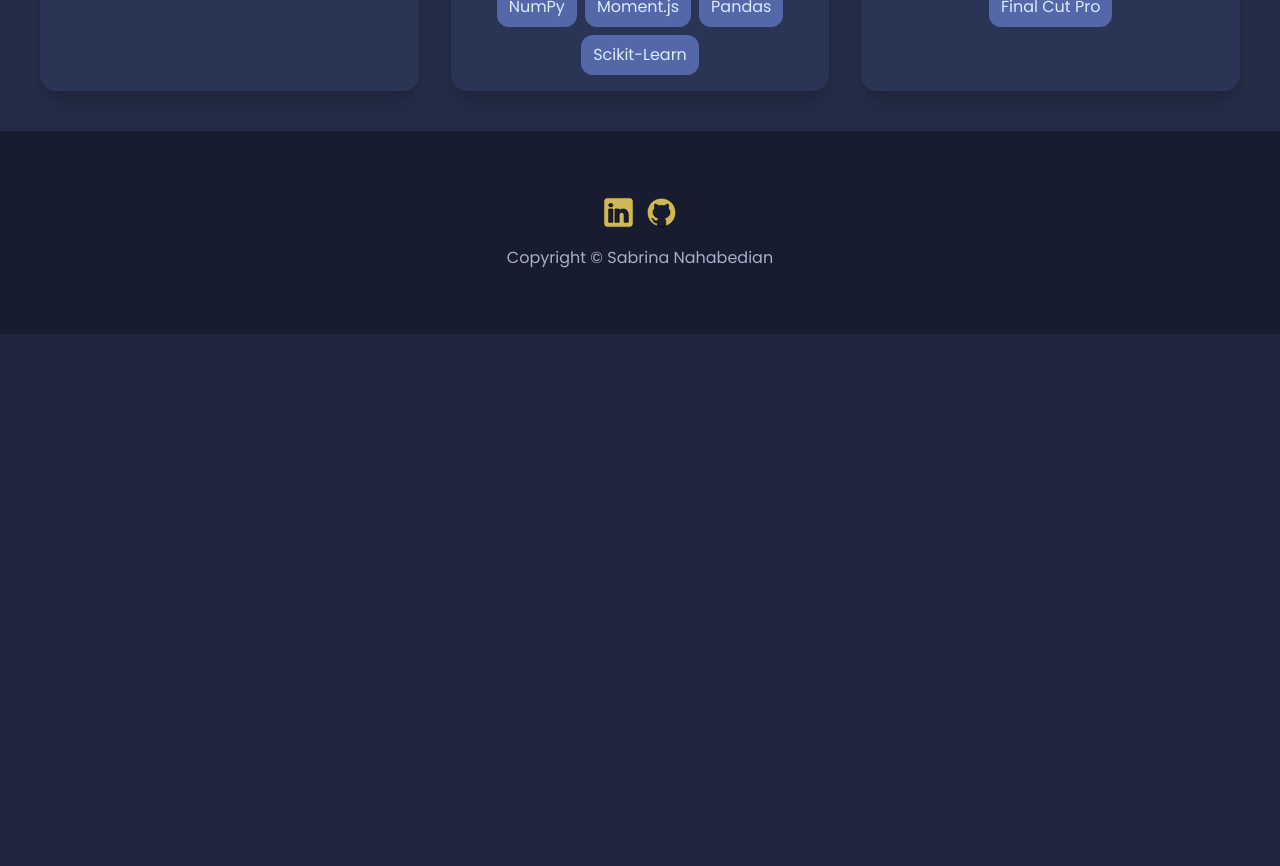
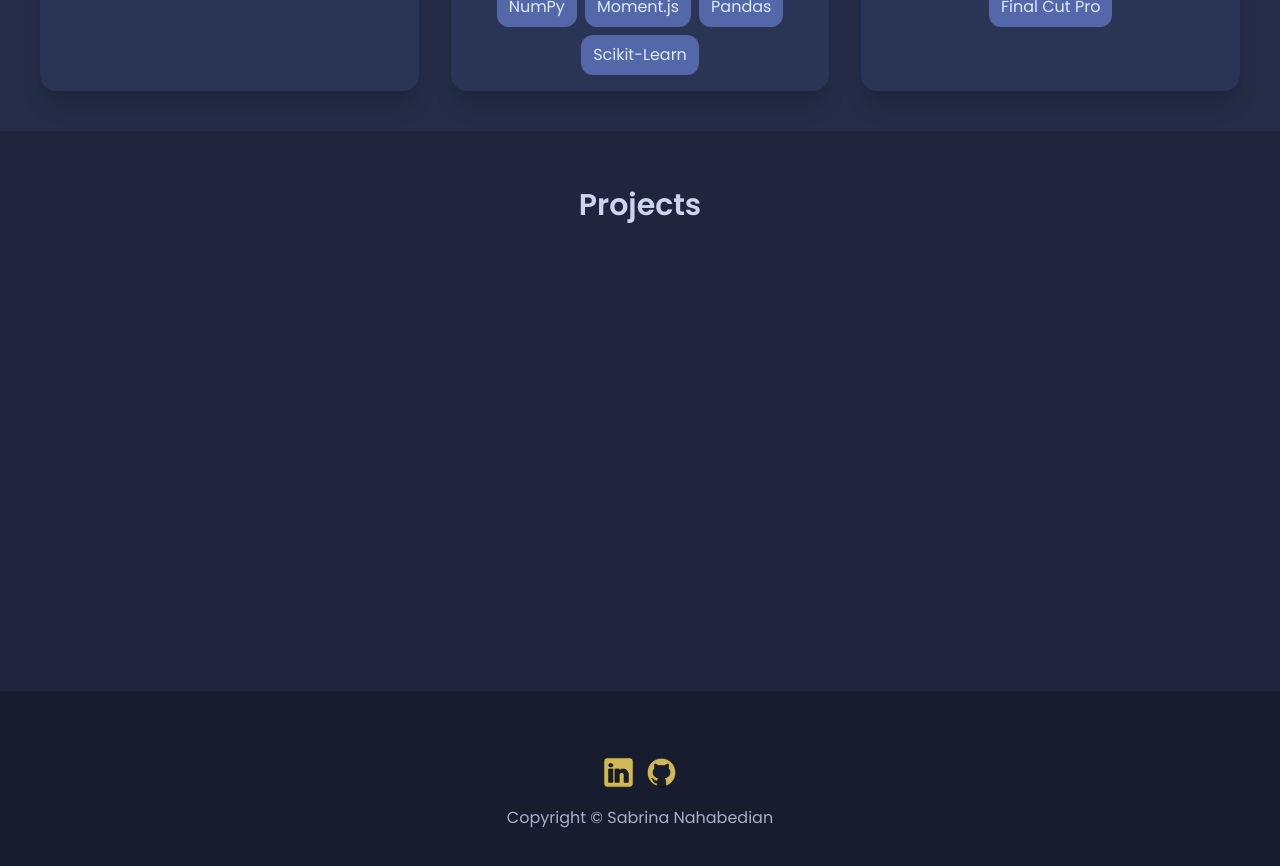
Before and after one commit to thewildc4rd/portfolio, a Next.js app: page / in a window 1280 px wide. Shown: the part 1740-2606 px from the top of the page. Before the commit the page ends 2074 px from the top, so only its background shows below. Built offline with nearby package versions, Linux system fonts and the light colour scheme.

Commit message:
start on projects

```diff
--- a/app/page.js
+++ b/app/page.js
@@ -3,6 +3,7 @@ import React from 'react';
 import HomeSky from '@/components/HomeSky';
 import HomeAboutMe from '@/components/HomeAboutMe';
 import HomeSkills from '@/components/HomeSkills';
+import HomeProjects from '@/components/HomeProjects';
 
 export default function Home() {
   return (
@@ -10,6 +11,7 @@ export default function Home() {
       <HomeSky />
       <HomeAboutMe />
       <HomeSkills />
+      <HomeProjects />
     </main>
   );
 }
--- /dev/null
+++ b/components/HomeProjects.js
@@ -0,0 +1,12 @@
+import React from 'react';
+
+const HomeProjects = (props) => {
+  return (
+    <div className='h-[70svh] w-screen flex flex-col justify-start items-center px-24 py-14 gap-10 bg-space-cadet-dark'>
+      <h2 className='text-3xl font-semibold z-10'>Projects</h2>
+      {/* <div className='w-full h-72 bg-space-cadet-light'>project 1</div> */}
+    </div>
+  );
+};
+
+export default HomeProjects;
```
